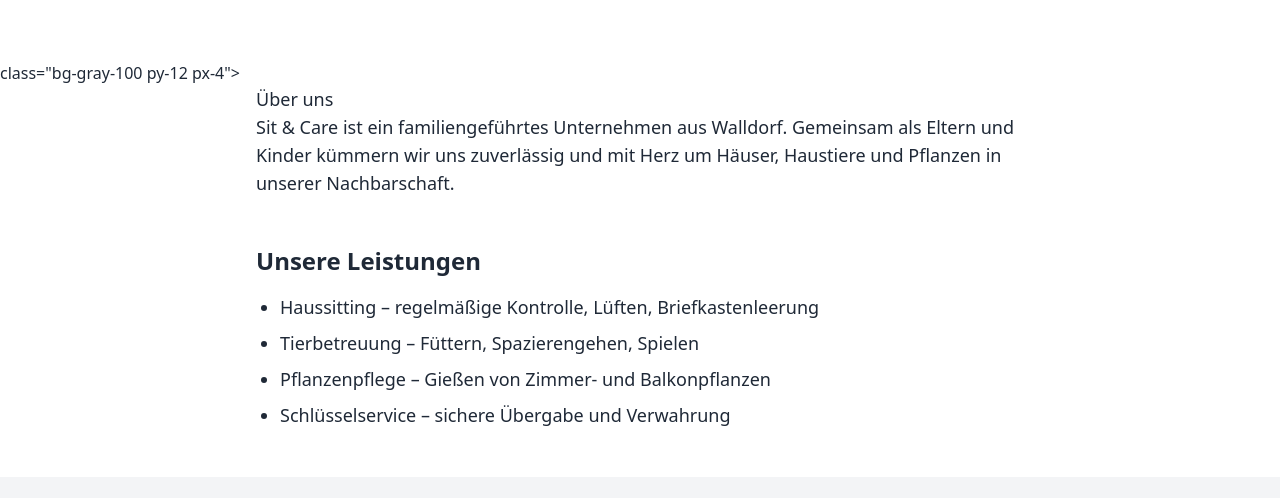
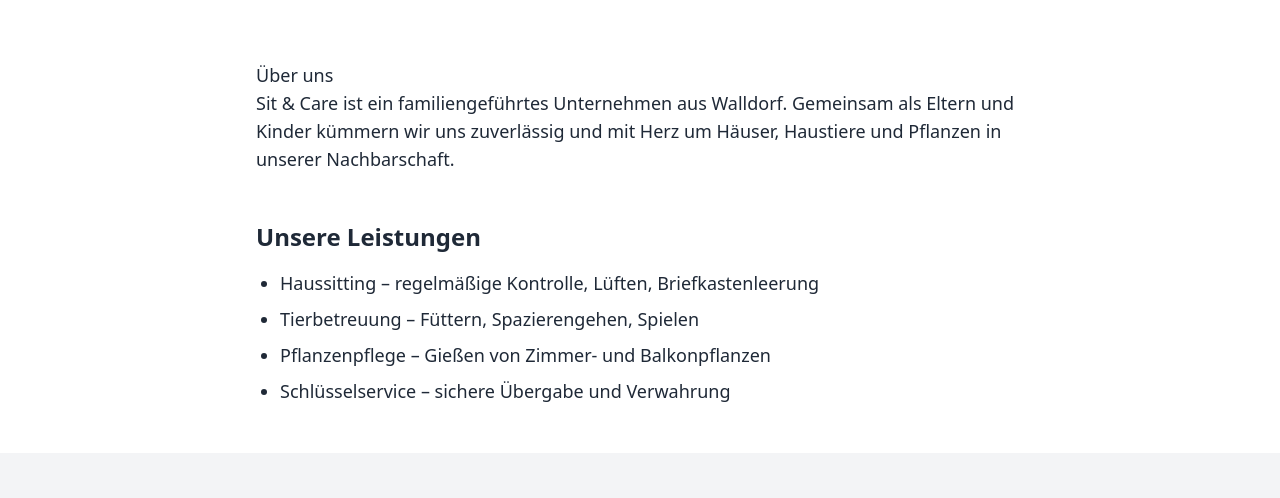
Before and after one commit to pedrogutierrezye/sit-and-care, a plain HTML site: page index.html in a window 1280 px wide. Shown: the part 259-757 px from the top of the page. Drawn offline with nearby package versions, Linux system fonts and the light colour scheme.

Commit message:
update uberuns

```diff
--- a/index.html
+++ b/index.html
@@ -38,7 +38,7 @@
   <p class="max-w-2xl mx-auto text-lg">Zuverlässige Haus-, Tier- und Pflanzenbetreuung im Umkreis von 5 km. Vertrauen Sie auf persönliche und liebevolle Betreuung, wenn Sie verreisen.</p>
 </section>
 
-<section id="about"> class="bg-gray-100 py-12 px-4">
+<section id="about"
     <div class="container mx-auto max-w-3xl text-lg">
   <h2>Über uns</h2>
   <p>Sit & Care ist ein familiengeführtes Unternehmen aus Walldorf. Gemeinsam als Eltern und Kinder kümmern wir uns zuverlässig und mit Herz um Häuser, Haustiere und Pflanzen in unserer Nachbarschaft.</p>
```
